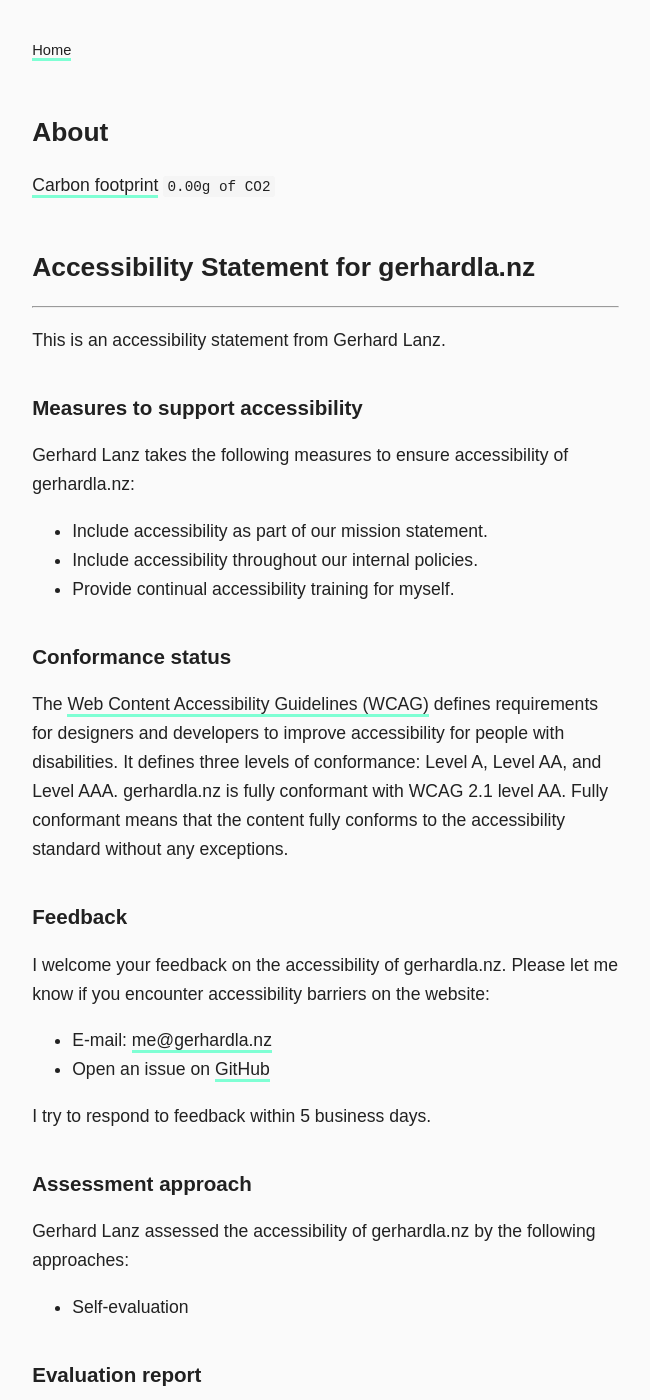
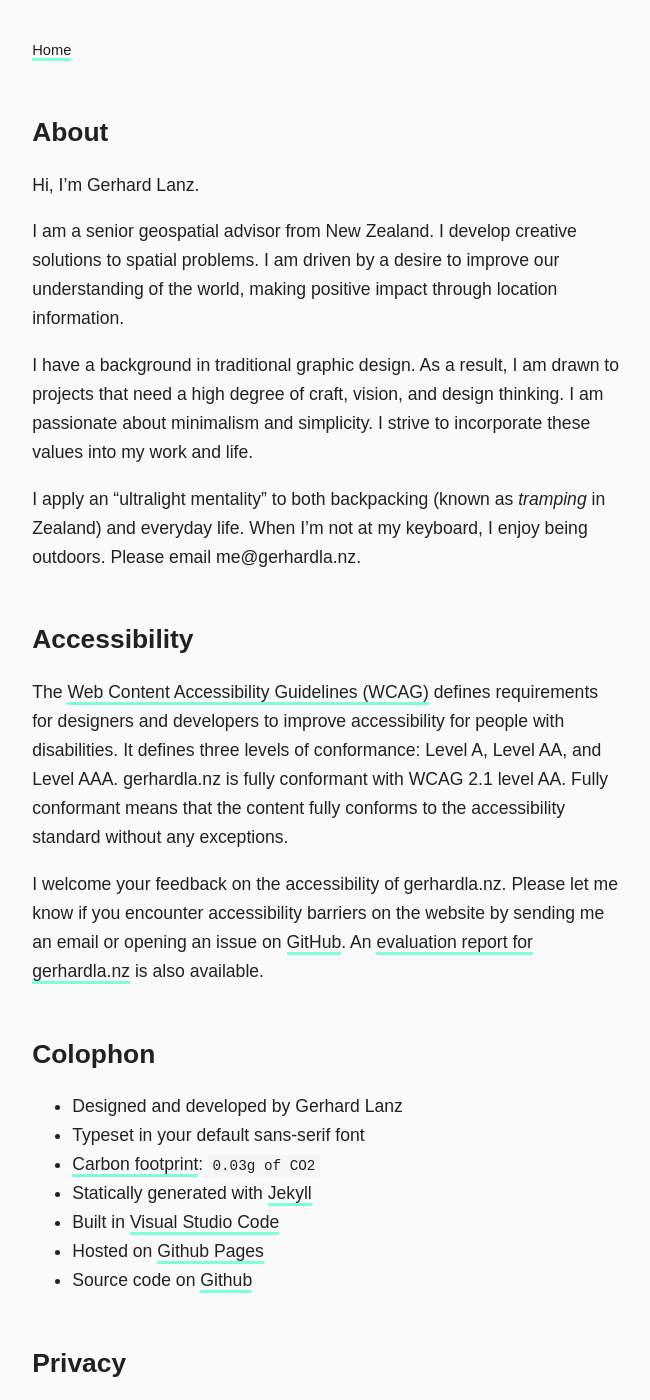
Before and after one commit to gerhardlanz/gerhardla.nz, a Jekyll site: the page built from about.md, in a window 1280 px wide and 1400 px high. Shown: the whole window, without its empty margins (11-661 px from the left). Built offline with Jekyll 4.4.1, drawn with Linux system fonts in a browser that asks for light colours; Markdown is read by kramdown in place of the engine named in the settings; our own code applies the rules of GitHub Pages for plain Markdown files; some of the changed text lies outside the part shown.

Commit message:
chore: add about page content

```diff
--- a/about.md
+++ b/about.md
@@ -4,67 +4,31 @@
 
 # About
 
+Hi, I'm Gerhard Lanz.
 
+I am a senior geospatial advisor from New Zealand. I develop creative solutions to spatial problems. I am driven by a desire to improve our understanding of the world, making positive impact through location information.
 
-[Carbon footprint](https://www.websitecarbon.com/website/gerhardla-nz/) `0.00g of CO2`
+I have a background in traditional graphic design. As a result, I am drawn to projects that need a high degree of craft, vision, and design thinking. I am passionate about minimalism and simplicity. I strive to incorporate these values into my work and life.
 
-## Accessibility Statement for gerhardla.nz
+I apply an “ultralight mentality” to both backpacking (known as *tramping* in Zealand) and everyday life. When I’m not at my keyboard, I enjoy being outdoors. Please email me@gerhardla.nz.
 
-----------------------------------------
-
-This is an accessibility statement from Gerhard Lanz.
-
-### Measures to support accessibility
-
-Gerhard Lanz takes the following measures to ensure accessibility of gerhardla.nz:
-
-* Include accessibility as part of our mission statement.
-* Include accessibility throughout our internal policies.
-* Provide continual accessibility training for myself.
-
-### Conformance status
+## Accessibility
 
 The [Web Content Accessibility Guidelines (WCAG)](https://www.w3.org/WAI/standards-guidelines/wcag/) defines requirements for designers and developers to improve accessibility for people with disabilities. It defines three levels of conformance: Level A, Level AA, and Level AAA. gerhardla.nz is fully conformant with WCAG 2.1 level AA. Fully conformant means that the content fully conforms to the accessibility standard without any exceptions.
 
-### Feedback
-
-I welcome your feedback on the accessibility of gerhardla.nz. Please let me know if you encounter accessibility barriers on the website:
-
-* E-mail: [me@gerhardla.nz](mailto:me@gerhardla.nzme@gerhardla.nz)
-* Open an issue on [GitHub](https://github.com/gerhardlanz/gerhardla.nz/issues/new)
-
-I try to respond to feedback within 5 business days.
-
-### Assessment approach
-
-Gerhard Lanz assessed the accessibility of gerhardla.nz by the following approaches:
-
-* Self-evaluation
-
-### Evaluation report
-
-An evaluation report for gerhardla.nz is available at: [https://wave.webaim.org/report#/gerhardla.nz](https://wave.webaim.org/report#/gerhardla.nzhttps://wave.webaim.org/report#/gerhardla.nz).
-
-----------------------------------------
-
-### Date
-
-This statement was created on 17 June 2024 using the [W3C Accessibility Statement Generator Tool](https://www.w3.org/WAI/planning/statements/).
+I welcome your feedback on the accessibility of gerhardla.nz. Please let me know if you encounter accessibility barriers on the website by sending me an email or opening an issue on [GitHub](https://github.com/gerhardlanz/gerhardla.nz/issues/new). An [evaluation report for gerhardla.nz](https://wave.webaim.org/report#/gerhardla.nz) is also available.
 
 ## Colophon
 
 * Designed and developed by Gerhard Lanz
-* Typeset in sans-serif system font
+* Typeset in your default sans-serif font
+* [Carbon footprint](https://www.websitecarbon.com/website/gerhardla-nz/): `0.03g of CO2`
 * Statically generated with [Jekyll](https://jekyllrb.com)
 * Built in [Visual Studio Code](https://code.visualstudio.com/)
 * Hosted on [Github Pages](https://pages.github.com)
-* Source code on [Github](https://github.com/gerdspatial/gerhardlanz)
+* Source code on [Github](https://github.com/gerhardlanz/gerhardla.nz)
 
-## Contact
-
-[me@gerhardla.nz](mailto:me@gerhardla.nz)
-
-## Privacy Policy
+## Privacy
 
 This website aspires to the speed and privacy of the printed page. This website is [GDPR compliant](https://gdpr.eu/). This website is ad-free and does not use any tracking scripts  nor does it collect, use, or share any personal data.
 
```
Also changed, not shown: other parts of about.md (+2 -4 lines).
